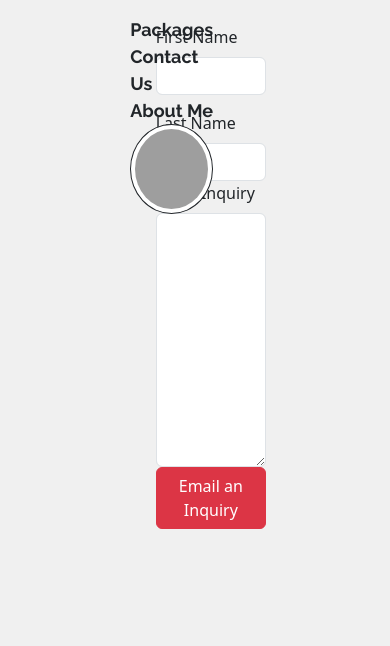
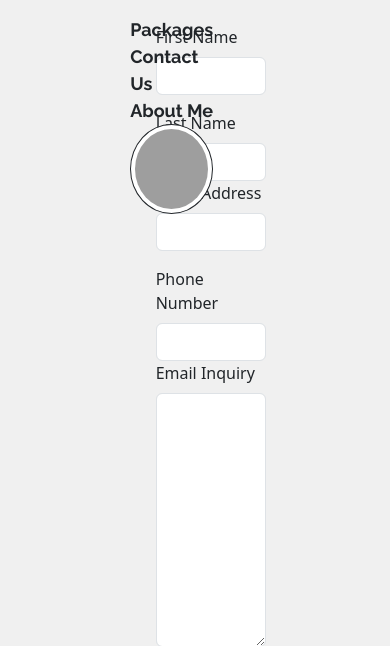
Before and after one commit to Alight90/Lightography, a Node server app: page /contact in a window 390 px wide. Shown: the part 214-860 px from the top of the page. Before the commit the page ends 743 px from the top, so only its background shows below. Run offline with Node 20, Linux system fonts and the light colour scheme; some libraries are stand-ins or nearby versions; grey boxes are pictures that could not be loaded.

Commit message:
added email and phone to contact form

```diff
--- a/package.json
+++ b/package.json
@@ -12,6 +12,7 @@
   "dependencies": {
     "connect-flash": "^0.1.1",
     "connect-session": "^0.0.1",
+    "dotenv": "^17.2.1",
     "ejs": "^3.1.10",
     "express": "^4.19.2",
     "express-session": "^1.18.1",
--- a/views/photos/contact.ejs
+++ b/views/photos/contact.ejs
@@ -4,7 +4,7 @@
 <H1 class="text-center mb-4"> Contact Us!</H1>
 
 <div class="col-md-10 mx-auto">
-<form action="https://formsubmit.co/alightx90@gmail.com" method="POST">
+<form action="https://formsubmit.co/e8d797a5f7d4f01056d40c68fd93c180" method="POST">
     <div class="row g-3 justify-content-center">
     <div class="col-md-6">
         <label for="firstName" class="form-label">First Name</label>
@@ -13,6 +13,16 @@
     <div class="col-md-6" >
         <label for="lastName" class="form-label">Last Name</label>
         <input class="form-control" id="lastName" type="text" style="padding-left: 10px" required>
+    </div>
+    </div>
+       <div class="row g-3 justify-content-center">
+    <div class="col-md-6">
+        <label for="replyEmail" class="form-label">Email Address</label>
+        <input class="form-control" id="replyEmail" type="text" required>
+    </div>
+    <div class="col-md-6" >
+        <label for="phoneNumber" class="form-label">Phone Number</label>
+        <input class="form-control" id="phoneNumber" type="text" style="padding-left: 10px" required>
     </div>
     </div>
     <div class="col-md-12">
```
Also changed, not shown: 1 other file.
